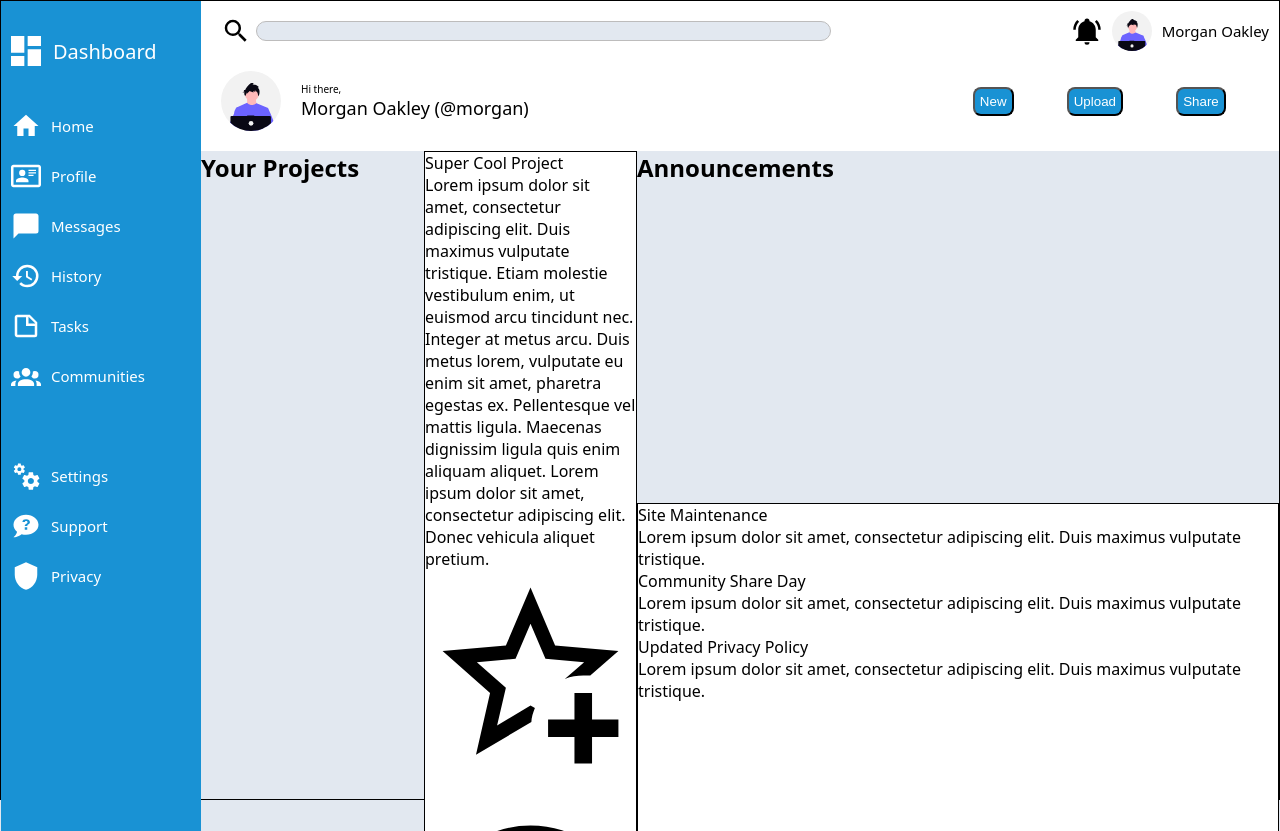
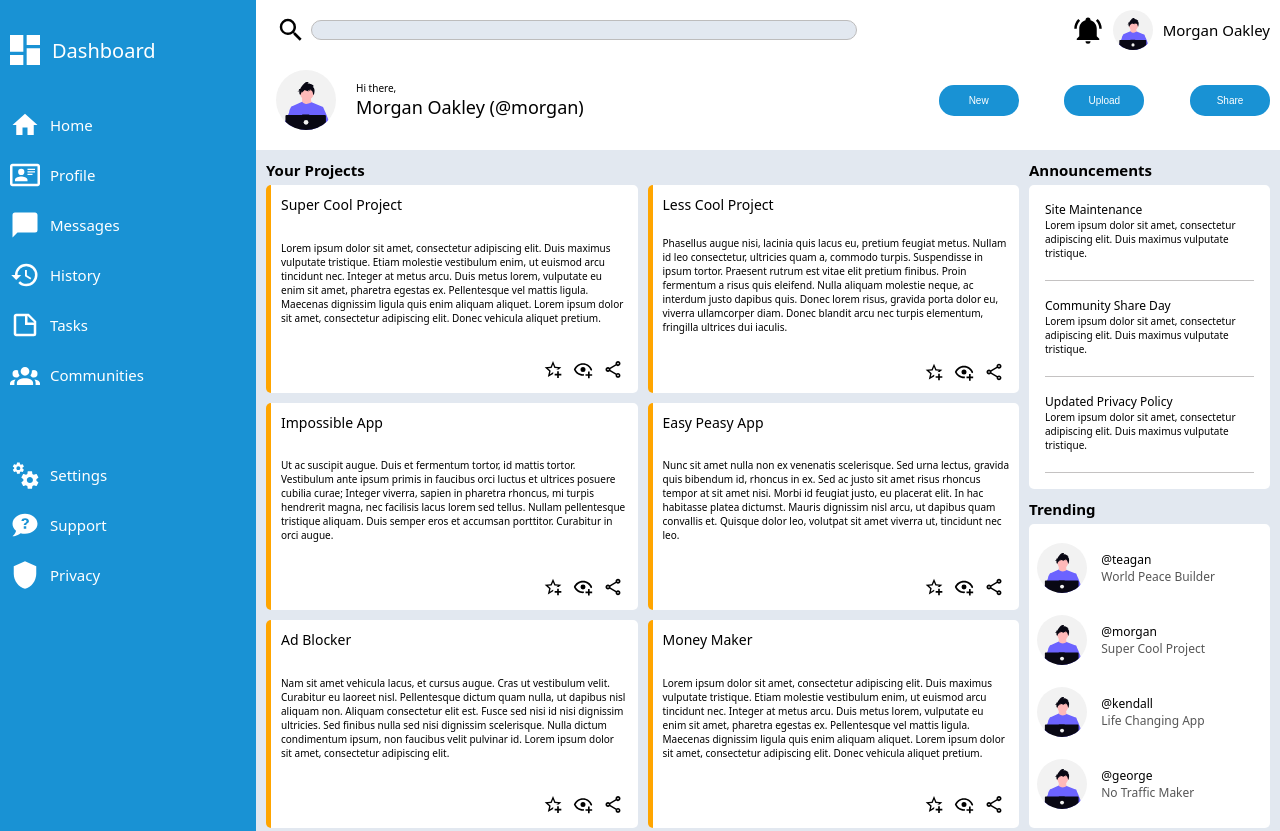
Before and after one commit to KiwiCandy-ai/odin-admin-dashboard, a plain HTML site: page index.html in a window 1280 px wide. Shown: the top 831 px of the page. Drawn offline with Linux system fonts and the light colour scheme.

Commit message:
Update icons links

```diff
--- a/styles.css
+++ b/styles.css
@@ -10,7 +10,6 @@ body {
     grid-template-rows: 150px 1fr;
     width: 100vw;
     height: 100vh;
-    border: 1px solid black;
     grid-template-areas:
     "nav header header"
     "nav article aside";
@@ -39,24 +38,20 @@ article {
 grid-area: article;
  display: grid;
  grid-template-columns: 1fr 1fr;
- grid-gap: 10px;;
+grid-template-rows: 15px 1fr 1fr 1fr;
+grid-template-areas: "h1 h1";
+ grid-gap: 10px;
+ margin: 10px 5px 10px 10px;
 }
 
 aside {
     grid-area: aside;
      display: grid;
+     grid-template-rows: 15px 1fr 15px 1fr;
      grid-gap: 10px;
+     margin: 10px 10px 10px 5px
 }
 
-article > div {
-     border: 1px solid black;
-     background-color: white;
-}
-
-aside > div {
-    border: 1px solid black;
-    background-color: white;
-}
 
 .dashboard {
     padding-left: 5px;
@@ -143,13 +138,98 @@ header .hello p span {
 header .buttons {
     display: flex;
     align-items: center;
-     justify-content: space-evenly
+     justify-content: space-between;
+     margin-right: 10px
 }
 
  button {
     background-color: rgba(25,146,212,255);
     color: white;
-    border-radius: 8px;
-    padding: 5px;
+    border-radius: 15px;
+    padding: 10px 15px 10px 15px;
+    width: 80px;
+    border: none;
+    font-size: 10px;
 
 }
+
+article div:not(.icons) {
+    border-left: 5px solid orange;
+    border-radius: 5px;
+     background-color: white;
+
+}
+
+article div p:nth-child(2) {
+    font-size: 10px;
+    margin: 0 10px 0 10px
+}
+
+article div p:first-child {
+    font-weight: 500;
+    font-size: 14px;
+    margin: 10px 0 10px 10px;
+}
+
+h1 {
+    grid-area: h1;
+    font-size: 15px
+}
+
+h2, h3 {
+    font-size: 15px
+}
+
+.announcements {
+    display: grid;
+    grid-template-rows: repeat(3,1fr);
+
+}
+
+aside div p:first-child {
+    font-weight: 500;
+}
+
+aside div {
+    font-size: 12px;
+    padding: 8px;
+     background-color: white;
+     border-radius: 5px;
+}
+
+aside .announcements p:last-child {
+    font-size: 10px;
+    border-bottom: 1px solid rgb(196, 194, 194);
+    padding-bottom: 20px
+}
+.trending {
+    display: grid;
+    grid-template-columns: 1fr 3fr;
+    align-items: center;
+
+}
+.trending img {
+    width: 50px
+}
+
+.trending div p:last-child {
+    color: rgb(86, 86, 86)
+}
+
+.icons {
+    width: 100%;
+    display: flex;
+    justify-content: flex-end;
+    padding: 10px 15px 5px 0;
+    gap: 10px
+
+}
+
+.icons img {
+    width: 20px;
+
+}
+
+article div {
+    display: grid;
+}
```
